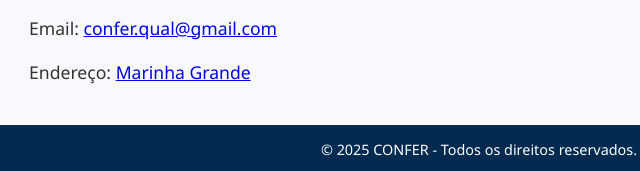
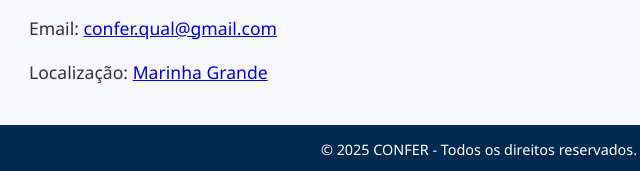
Before and after one commit to conferqual/confer, a plain HTML site: page index.html in a window 1280 px wide. Shown: the part 702-873 px from the top of the page, 161-801 px from the left. Drawn offline with Linux system fonts and the light colour scheme.

Commit message:
Update index.html

```diff
--- a/index.html
+++ b/index.html
@@ -160,7 +160,7 @@
   <h2>Contatos</h2>
   <p>Telefone: <a href="tel:+351913188505">913 188 505</a></p>
   <p>Email: <a href="mailto:confer.qual@gmail.com">confer.qual@gmail.com</a></p>
-  <p>Endereço: <a href="https://www.google.com/maps?q=Marinha Grande" target="_blank"> Marinha Grande</a></p>
+  <p>Localização: <a href="https://www.google.com/maps?q=Marinha Grande" target="_blank"> Marinha Grande</a></p>
   </address>
 </section>
   </main>
```
